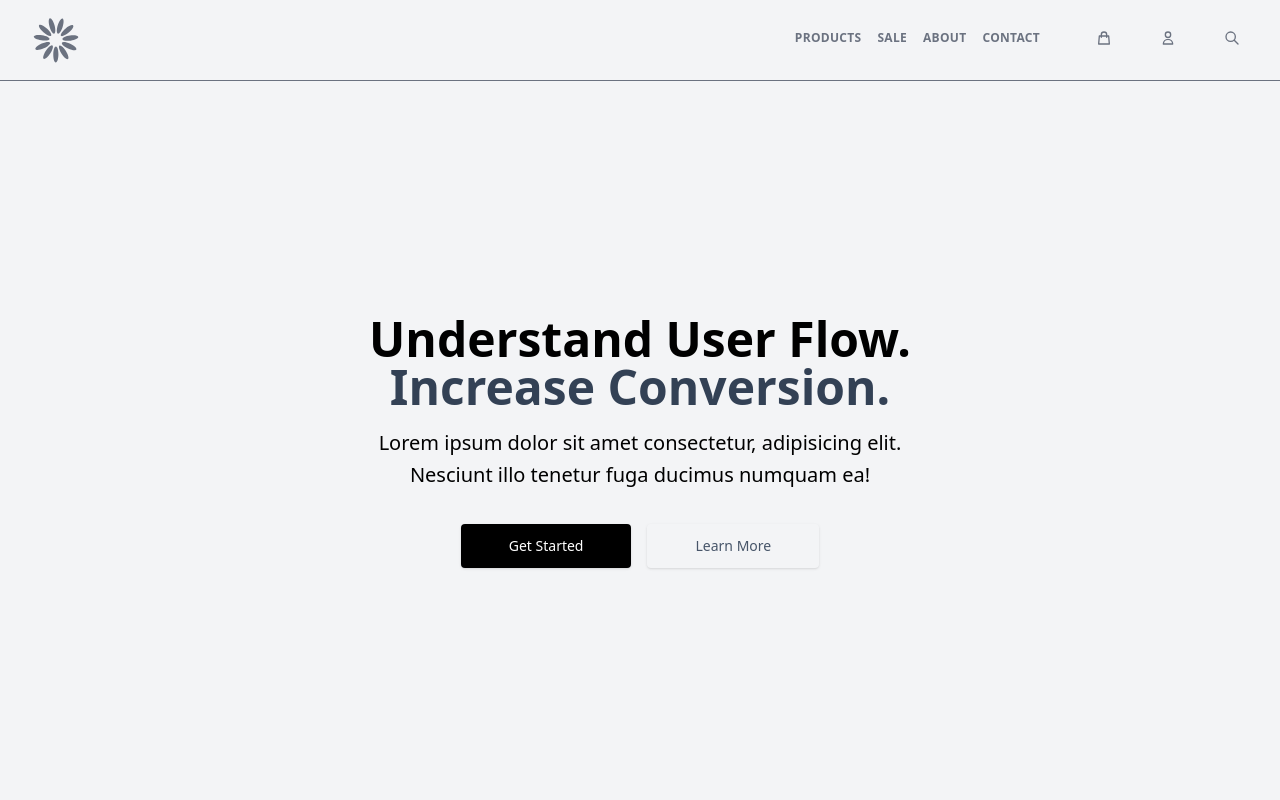
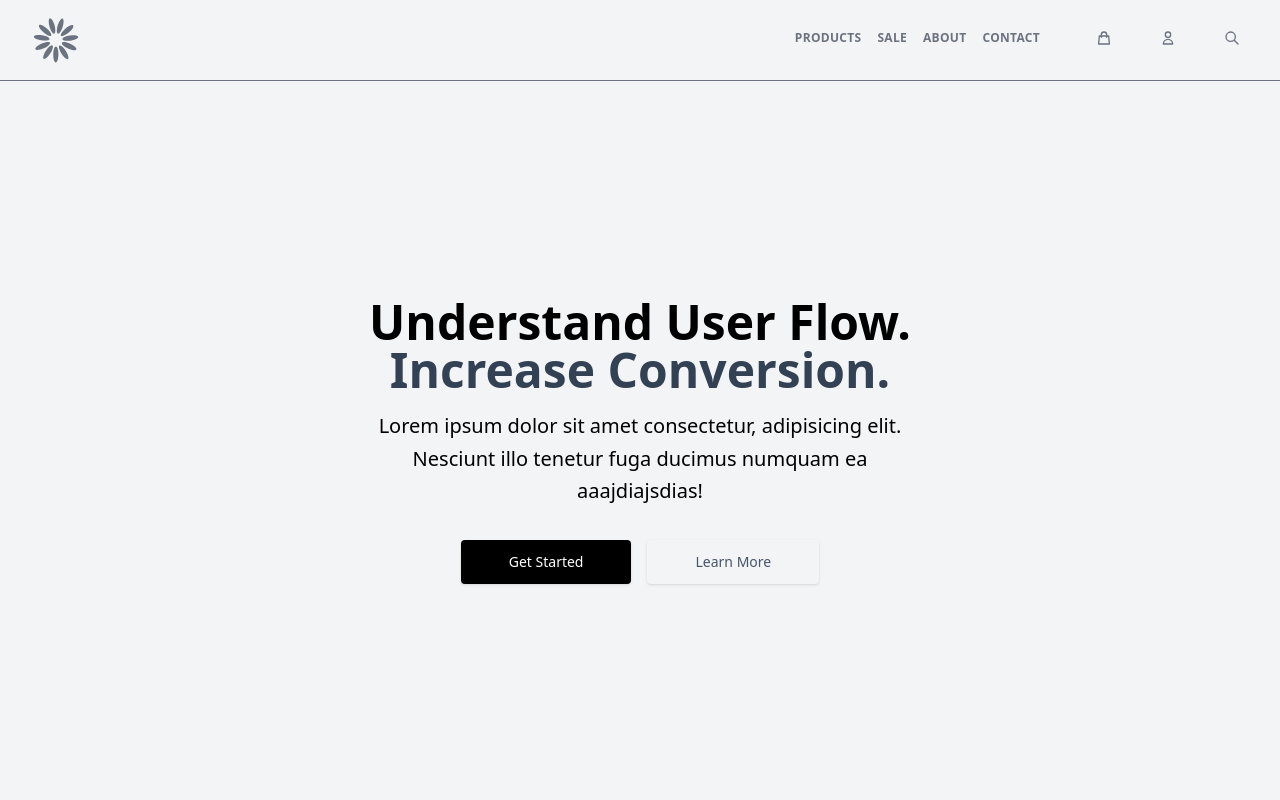
Before and after one commit to gosiajaninska/next-app, a Next.js app: page / in a window 1280 px wide. Shown: the top 800 px of the page. Built offline with nearby package versions, Linux system fonts and the light colour scheme.

Commit message:
test lint

```diff
--- a/pages/index.tsx
+++ b/pages/index.tsx
@@ -14,7 +14,7 @@ const HomePage = () => {
 
         <p className="mt-4 sm:text-xl sm:leading-relaxed">
           Lorem ipsum dolor sit amet consectetur, adipisicing elit. Nesciunt illo
-          tenetur fuga ducimus numquam ea!
+          tenetur fuga ducimus numquam ea aaajdiajsdias!
         </p>
 
         <div className="mt-8 flex flex-wrap justify-center gap-4">
```
